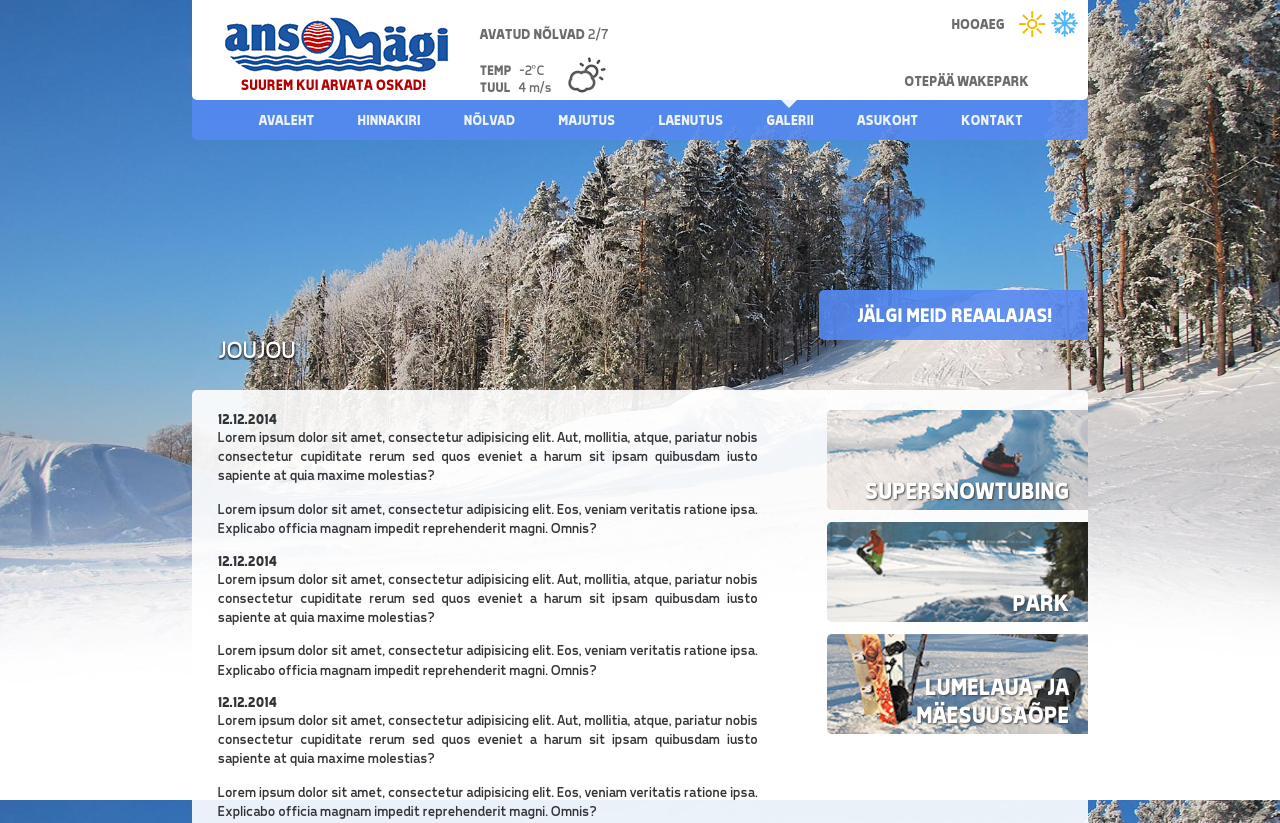
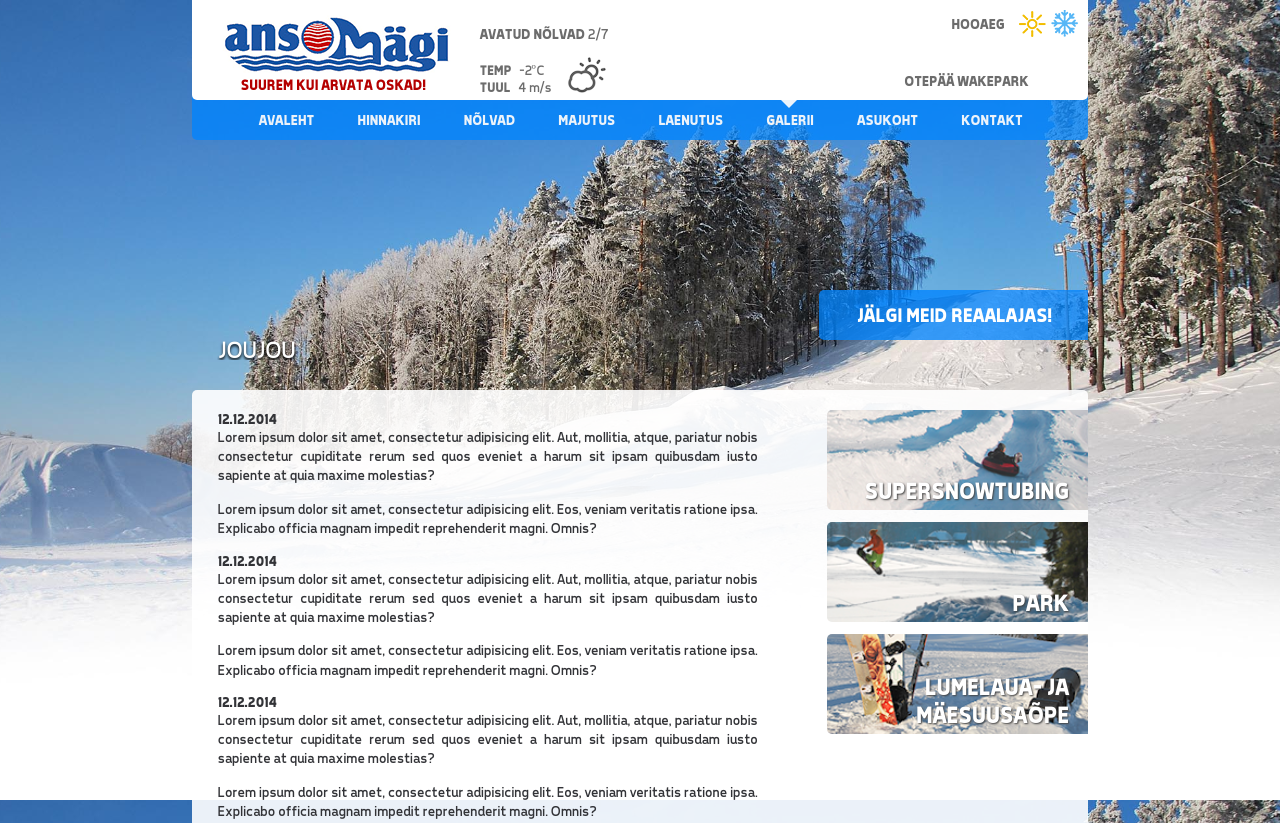
Before and after one commit to martinappo/htmlanso, a plain HTML site: page index.html in a window 1280 px wide. Shown: the top 823 px of the page. Drawn offline with nearby package versions, Linux system fonts and the light colour scheme; files that its build step writes are made by us from their sources; files whose address does not match are found by name.

Commit message:
Muutsin helesinise väärtuse

```diff
--- a/sass/style.scss
+++ b/sass/style.scss
@@ -1,4 +1,4 @@
-$helesinine: #5589f1;
+$helesinine: rgba(0, 133, 255, 0.86);
 $hall: #6c6c6c;
 $headerhall: #808080;
 
```
